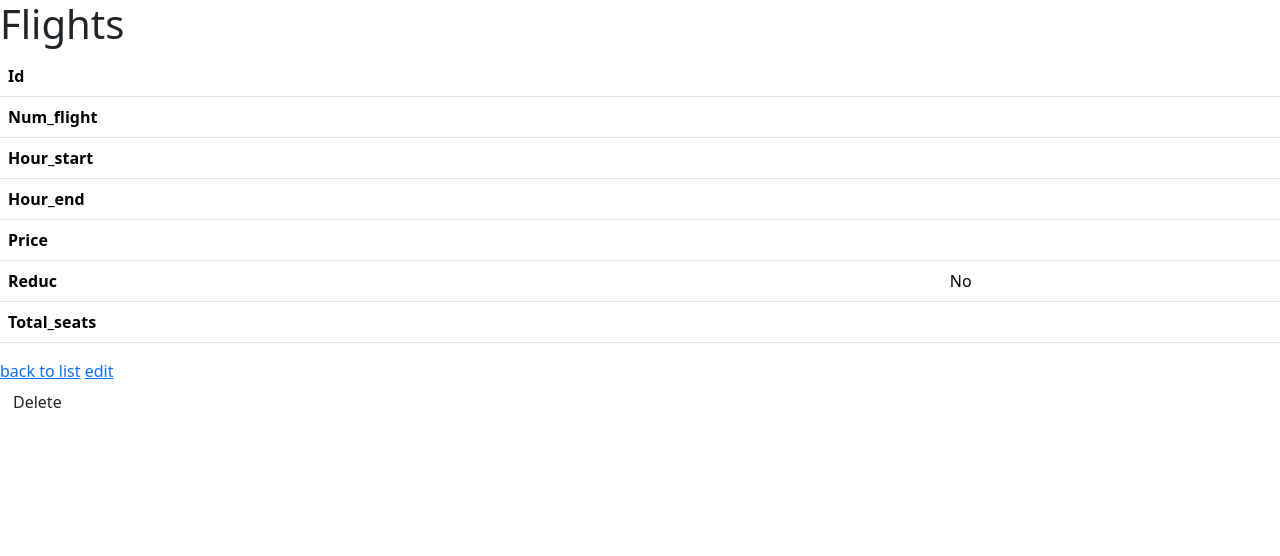
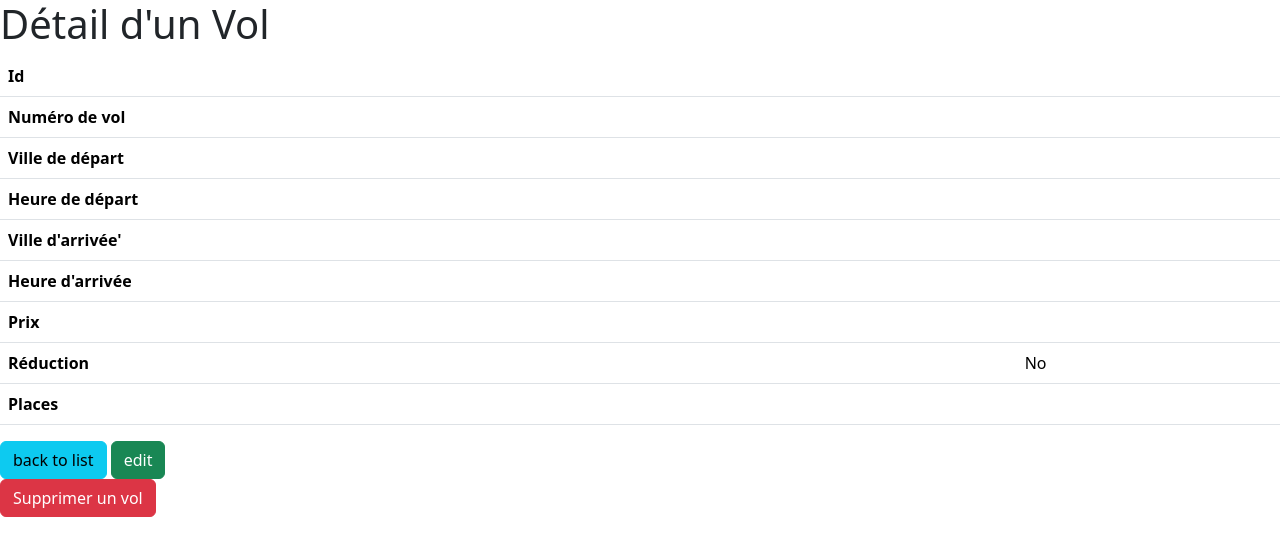
Before and after one commit to cakounette13/devoirVols, a Symfony app: template templates/flights/show.html.twig in a window 1280 px wide. Shown: the top 556 px of the page. Run offline with Twig, Linux system fonts and the light colour scheme; the template is opened without the code that fills it, so the values that code supplies are empty; some libraries are stand-ins or nearby versions.

Commit message:
suite Paramétrages formulaires vol

```diff
--- a/src/Controller/FlightsController.php
+++ b/src/Controller/FlightsController.php
@@ -33,6 +33,7 @@ final class FlightsController extends AbstractController
             $entityManager->persist($flight);
             $entityManager->flush();
 
+            $this->addFlash('success', 'Le vol a bien été créé !');
             return $this->redirectToRoute('app_flights_index', [], Response::HTTP_SEE_OTHER);
         }
 
--- a/templates/base.html.twig
+++ b/templates/base.html.twig
@@ -11,7 +11,17 @@
 
     <body>
 
-        {% block body %}{% endblock %}
+        {% block body %}
+
+            {% for message in app.flashes %}
+            <div class="container">
+                <div class="alert alert-success">
+                   <p>{{ message }}</p>
+                </div>
+            </div>
+            {% endfor %}
+
+        {% endblock %}
 
         {% block javascripts %}
             <link rel="stylesheet" href="https://cdn.jsdelivr.net/npm/bootstrap@5.3.3/dist/css/bootstrap.min.css">
--- a/templates/flights/_delete_form.html.twig
+++ b/templates/flights/_delete_form.html.twig
@@ -1,4 +1,4 @@
-<form method="post" action="{{ path('app_flights_delete', {'id': flight.id}) }}" onsubmit="return confirm('Are you sure you want to delete this item?');">
+<form method="post" action="{{ path('app_flights_delete', {'id': flight.id}) }}" onsubmit="return confirm('Etes-vous sûr de vouloir supprimer ce vol ?');">
     <input type="hidden" name="_token" value="{{ csrf_token('delete' ~ flight.id) }}">
-    <button class="btn">Delete</button>
+    <button class="btn btn-danger">Supprimer un vol</button>
 </form>
--- a/templates/flights/index.html.twig
+++ b/templates/flights/index.html.twig
@@ -1,6 +1,6 @@
 {% extends 'base.html.twig' %}
 
-{% block title %}Flights index{% endblock %}
+{% block title %}Liste des vols{% endblock %}
 
 {% block body %}
     <h1 class="text-center">Liste des vols - Administration</h1>
@@ -38,7 +38,7 @@
             </tr>
         {% else %}
             <tr>
-                <td colspan="8">no records found</td>
+                <td colspan="8">Aucun vol enregistré</td>
             </tr>
         {% endfor %}
         </tbody>
--- a/templates/flights/show.html.twig
+++ b/templates/flights/show.html.twig
@@ -1,9 +1,9 @@
 {% extends 'base.html.twig' %}
 
-{% block title %}Flights{% endblock %}
+{% block title %}Détail d'un Vol{% endblock %}
 
 {% block body %}
-    <h1>Flights</h1>
+    <h1>Détail d'un Vol</h1>
 
     <table class="table">
         <tbody>
@@ -12,35 +12,43 @@
                 <td>{{ flight.id }}</td>
             </tr>
             <tr>
-                <th>Num_flight</th>
+                <th>Numéro de vol</th>
                 <td>{{ flight.numFlight }}</td>
             </tr>
             <tr>
-                <th>Hour_start</th>
+                <th>Ville de départ</th>
+                <td>{{ flight.cityStart }}</td>
+            </tr>
+            <tr>
+                <th>Heure de départ</th>
                 <td>{{ flight.hourStart ? flight.hourStart|date('Y-m-d H:i:s') : '' }}</td>
             </tr>
             <tr>
-                <th>Hour_end</th>
+                <th>Ville d'arrivée'</th>
+                <td>{{ flight.cityStart }}</td>
+            </tr>
+            <tr>
+                <th>Heure d'arrivée</th>
                 <td>{{ flight.hourEnd ? flight.hourEnd|date('Y-m-d H:i:s') : '' }}</td>
             </tr>
             <tr>
-                <th>Price</th>
+                <th>Prix</th>
                 <td>{{ flight.price }}</td>
             </tr>
             <tr>
-                <th>Reduc</th>
+                <th>Réduction</th>
                 <td>{{ flight.reduc ? 'Yes' : 'No' }}</td>
             </tr>
             <tr>
-                <th>Total_seats</th>
+                <th>Places</th>
                 <td>{{ flight.totalSeats }}</td>
             </tr>
         </tbody>
     </table>
 
-    <a href="{{ path('app_flights_index') }}">back to list</a>
+    <a type="button" class="btn btn-info" href="{{ path('app_flights_index') }}">back to list</a>
 
-    <a href="{{ path('app_flights_edit', {'id': flight.id}) }}">edit</a>
+    <a type="button" class="btn btn-success" href="{{ path('app_flights_edit', {'id': flight.id}) }}">edit</a>
 
     {{ include('flights/_delete_form.html.twig') }}
 {% endblock %}
```
Also changed, not shown: src/Form/FlightsType.php (+7 -1 lines), templates/flights/edit.html.twig (+5 -3 lines).
